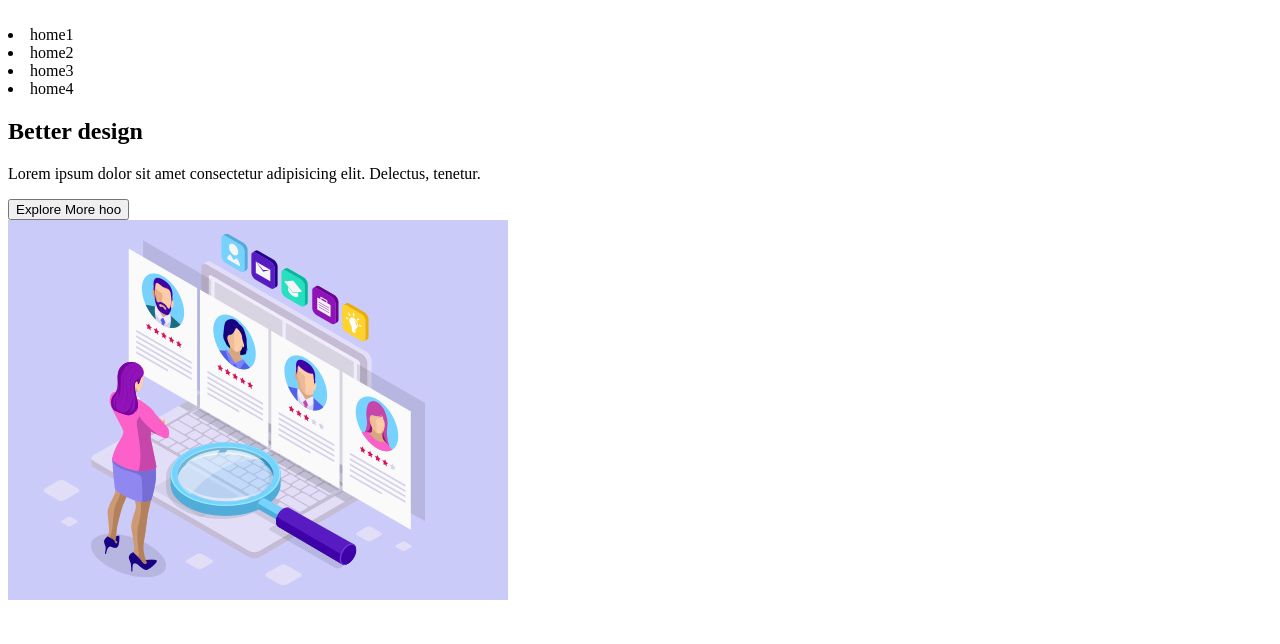
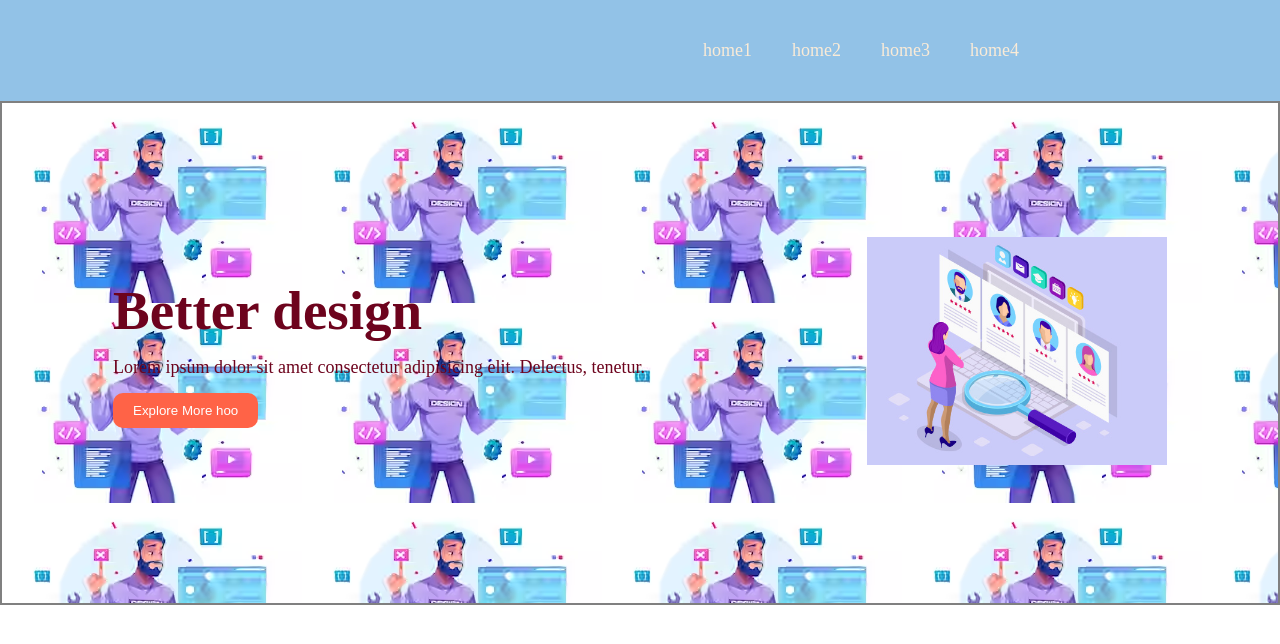
Before and after one commit to saifu9421/new-digital-pro, a plain HTML site: page index.html in a window 1280 px wide. Drawn offline with Linux system fonts and the light colour scheme.

Commit message:
added link

```diff
--- a/index.html
+++ b/index.html
@@ -3,6 +3,7 @@
 <head>
     <meta charset="UTF-8">
     <meta name="viewport" content="width=device-width, initial-scale=1.0">
+    <link rel="stylesheet" href="test.css">
     <title>Document</title>
 </head>
 <body>
--- a/test.css
+++ b/test.css
@@ -10,6 +10,9 @@
    display:flex;
    align-items: center;
    justify-content: space-around;
+   background-position: center;
+   background-size: cover;
+   background-repeat: no-repeat;
 }
 .logo-ph{
     width: 120px;
```
